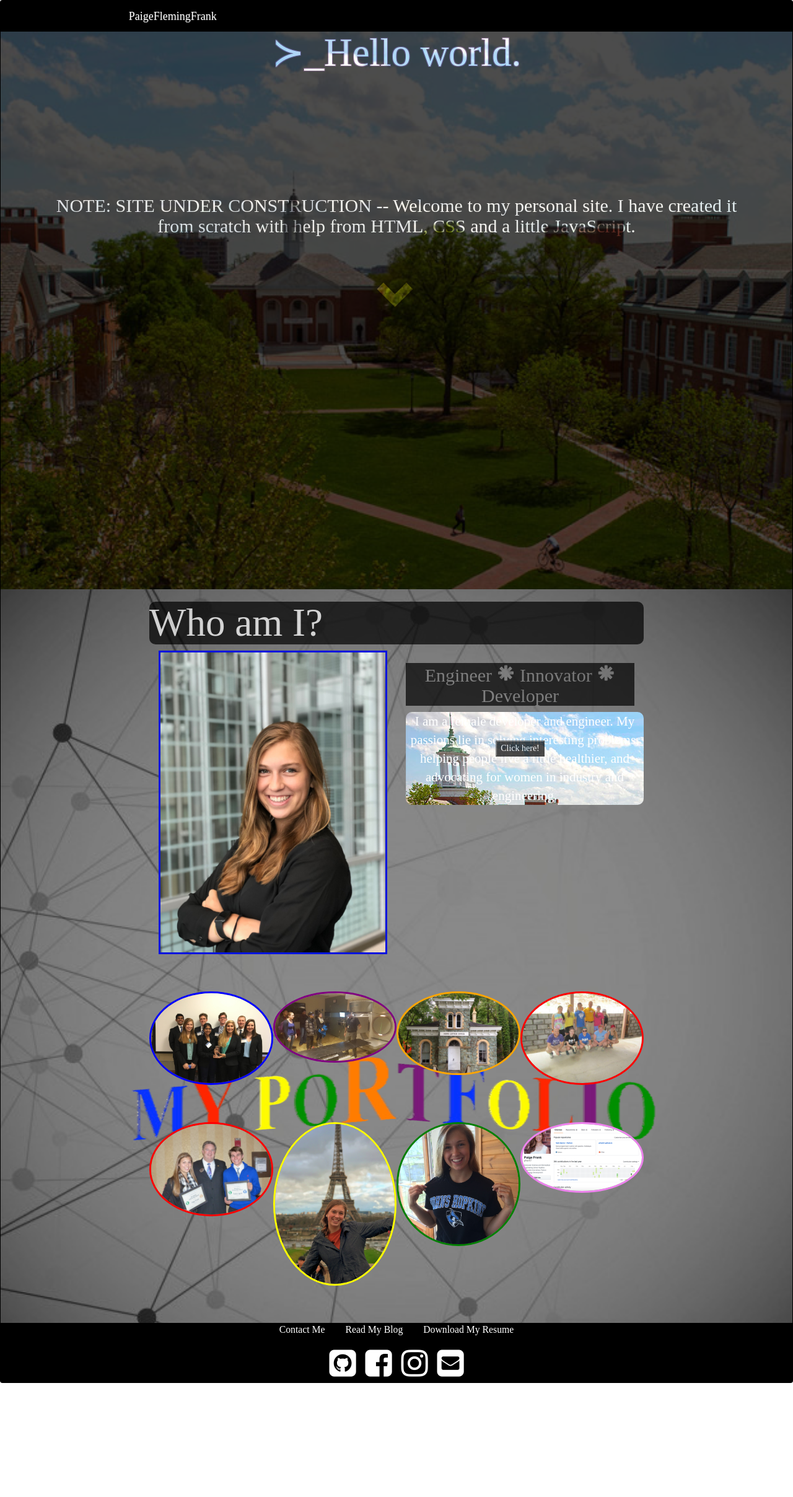
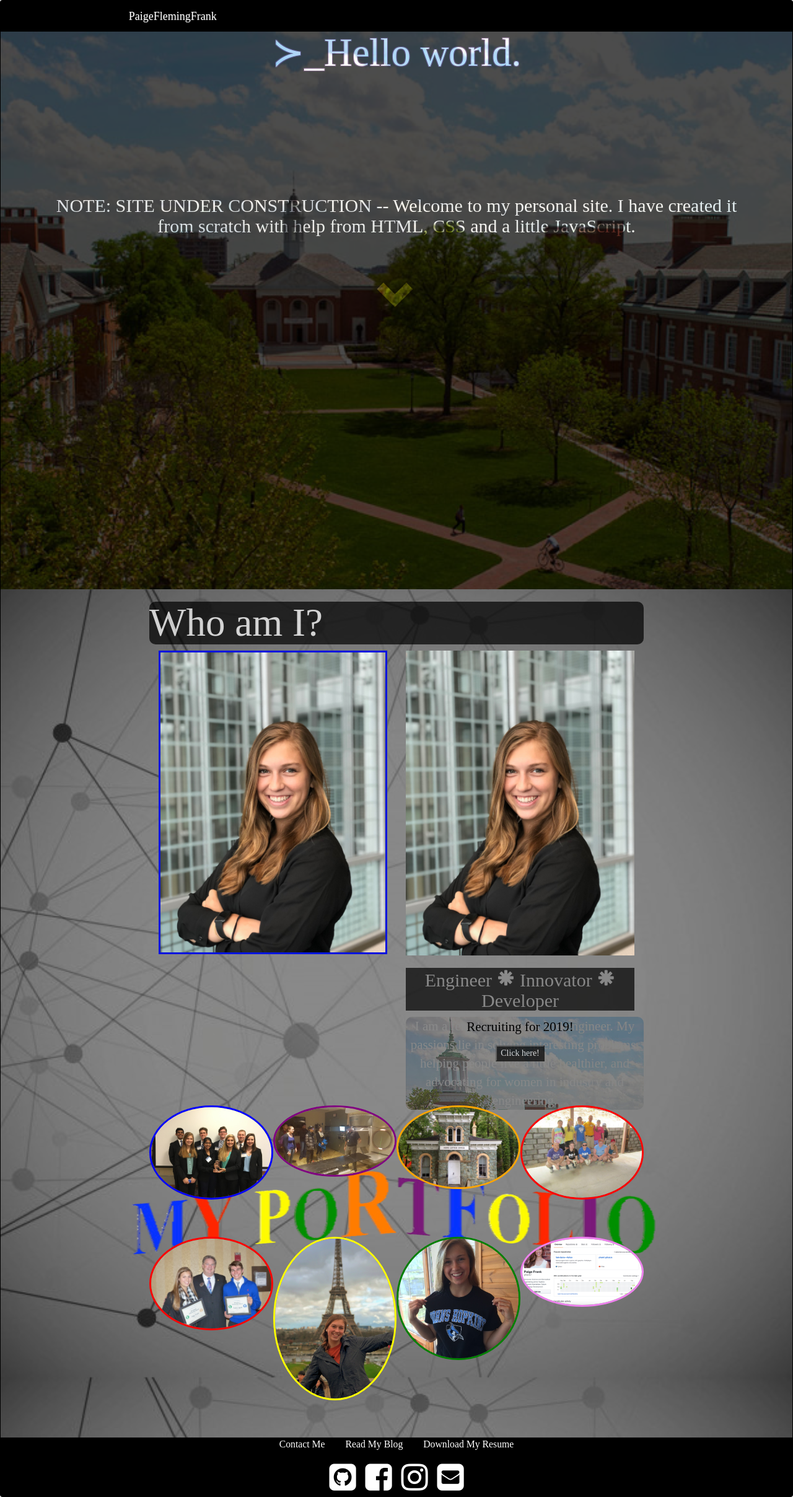
Before and after one commit to pfrank7/pfrank7.github.io, a Jekyll site: the page built from index.html, in a window 1280 px wide. Shown: the whole page at 62% size. Built offline with Jekyll 4.4.1, drawn with Linux system fonts in a browser that asks for light colours; nearby versions of some CDN libraries; before the commit the page ends 2232 px from its top, so only the background shows below that.

Commit message:
Update index.html

```diff
--- a/index.html
+++ b/index.html
@@ -29,11 +29,12 @@
 				</div>
 				<div class = "col-sm-6 text-center">
 					<div class = "me-cont">
+						<img src = "../photos/IMG_0413.jpg" alt = "me" class = "me-image">
 						<div class = "me-overlay text-center">
-							<h2 class = "me-image"> Engineer <span class="glyphicon glyphicon-asterisk"></span> Innovator <span class="glyphicon glyphicon-asterisk"></span> Developer </h2>
+							<h2 class = "me-back"> Engineer <span class="glyphicon glyphicon-asterisk"></span> Innovator <span class="glyphicon glyphicon-asterisk"></span> Developer </h2>
+							<p class = "me-text"> I am a female developer and engineer. My passions lie in solving interesting problems, helping people live a little healthier,
+							and advocating for women in industry and engineering. </p>
 						</div>
-						<p class = "me-text"> I am a female developer and engineer. My passions lie in solving interesting problems, helping people live a little healthier,
-						and advocating for women in industry and engineering. </p>
 					</div>
 					<form method="get" action="Paige_Frank.pdf" style = "margin:3%">
 						<p style = "color:black;"> Recruiting for 2019! </p>
@@ -41,6 +42,7 @@
 					</form>
 				</div>
 			</div>
+
 			<div class = "port">
 			<div class = "row text-center" id = "margin">
 				<div class = "col-sm-3">
```
